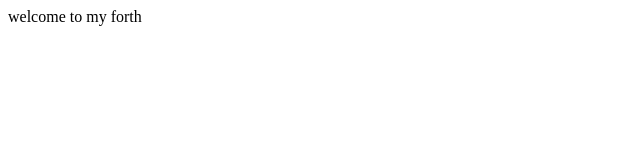
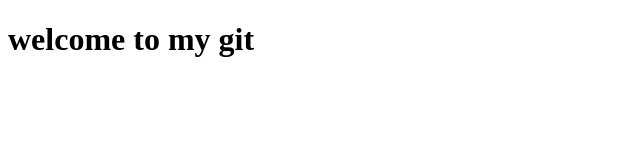
Before and after one commit to faiz8411/my-forth-repo, a plain HTML site: page index.html in a window 1280 px wide. Shown: the whole page, without its empty margins (0-640 px from the left). Drawn offline with Linux system fonts and the light colour scheme.

Commit message:
forth repo

```diff
--- a/index.html
+++ b/index.html
@@ -7,6 +7,6 @@
     <title>my forth repo</title>
 </head>
 <body>
-    welcome to my forth
+    <h1>welcome to my git</h1>
 </body>
 </html>
```
